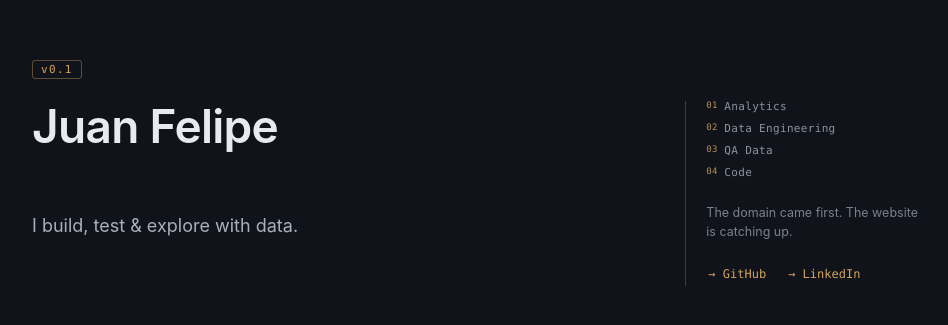
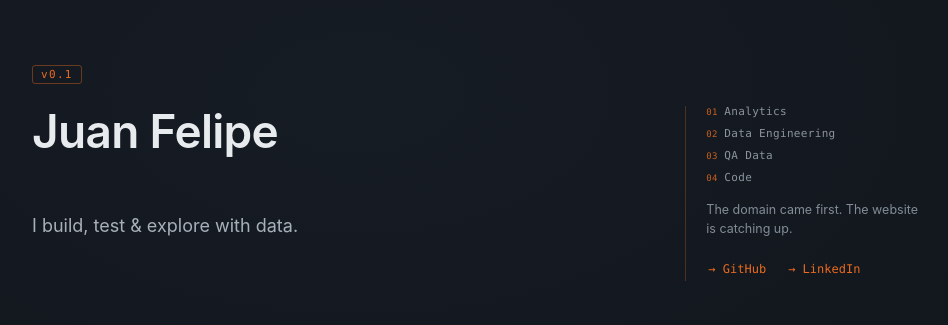
Before and after one commit to Ohkuninush/arjuanfelipe, a plain HTML site: page index.html in a window 1280 px wide. Shown: the part 227-552 px from the top of the page, without its empty margins (128-1076 px from the left). Drawn offline with Linux system fonts and the light colour scheme.

Commit message:
Refine visual polish and improve iOS experience

```diff
--- a/index.html
+++ b/index.html
@@ -16,14 +16,15 @@
 <style>
   :root {
     --bg: #10141a;
+    --bg-radial: #161c24;
     --fg: #e7ebee;
     --fg-secondary: #a7b0b9;
     --fg-tertiary: #8b949c;
-    --fg-quiet: #78828d;
-    --accent: #d3a35a;
-    --accent-hover: #e6bb7c;
-    --border: rgba(211, 163, 90, 0.28);
-    --border-strong: rgba(211, 163, 90, 0.4);
+    --fg-quiet: #828c96;
+    --accent: #ea6a1e;
+    --accent-hover: #ec8d55;
+    --border: rgba(234, 106, 30, 0.28);
+    --border-strong: rgba(234, 106, 30, 0.4);
     --sans: -apple-system, BlinkMacSystemFont, "Segoe UI", Roboto, Helvetica, Arial, sans-serif;
     --mono: ui-monospace, "SF Mono", "Cascadia Code", Consolas, "Liberation Mono", monospace;
   }
@@ -33,7 +34,7 @@
   html, body { margin: 0; }
 
   body {
-    background: var(--bg);
+    background: radial-gradient(ellipse 90% 80% at 38% 40%, var(--bg-radial) 0%, var(--bg) 100%);
     color: var(--fg);
     font-family: var(--sans);
     -webkit-font-smoothing: antialiased;
@@ -60,7 +61,7 @@
 
   .badge {
     grid-column: 1 / 5;
-    margin: 0 0 clamp(18px, 4vh, 22px);
+    margin: 0 0 clamp(18px, 4svh, 22px);
     font: 11px/1 var(--mono);
     letter-spacing: 0.12em;
     color: var(--accent);
@@ -84,7 +85,7 @@
 
   .tagline {
     grid-column: 1 / 8;
-    margin: clamp(10px, 2vh, 14px) 0 0;
+    margin: clamp(10px, 2svh, 14px) 0 0;
     font-size: clamp(15px, 1.6vw, 18px);
     color: var(--fg-secondary);
     line-height: 1.5;
@@ -101,7 +102,7 @@
 
   .pipe {
     list-style: none;
-    margin: 0 0 26px;
+    margin: 0 0 18px;
     padding: 0;
     font: 11px/1 var(--mono);
     letter-spacing: 0.03em;
@@ -109,8 +110,8 @@
   }
 
   .pipe li {
-    position: relative;
-    padding-left: 18px;
+    display: flex;
+    align-items: baseline;
     margin-bottom: 11px;
     color: var(--fg-tertiary);
     counter-increment: idx;
@@ -118,9 +119,7 @@
 
   .pipe li::before {
     content: counter(idx, decimal-leading-zero);
-    position: absolute;
-    left: 0;
-    top: 0;
+    flex: 0 0 18px;
     font-size: 9px;
     color: var(--accent);
     opacity: 0.85;
@@ -129,7 +128,7 @@
   .msg {
     font: 12.5px/1.5 var(--sans);
     color: var(--fg-quiet);
-    margin: 0 0 20px;
+    margin: 0 0 18px;
     max-width: 220px;
   }
 
```
